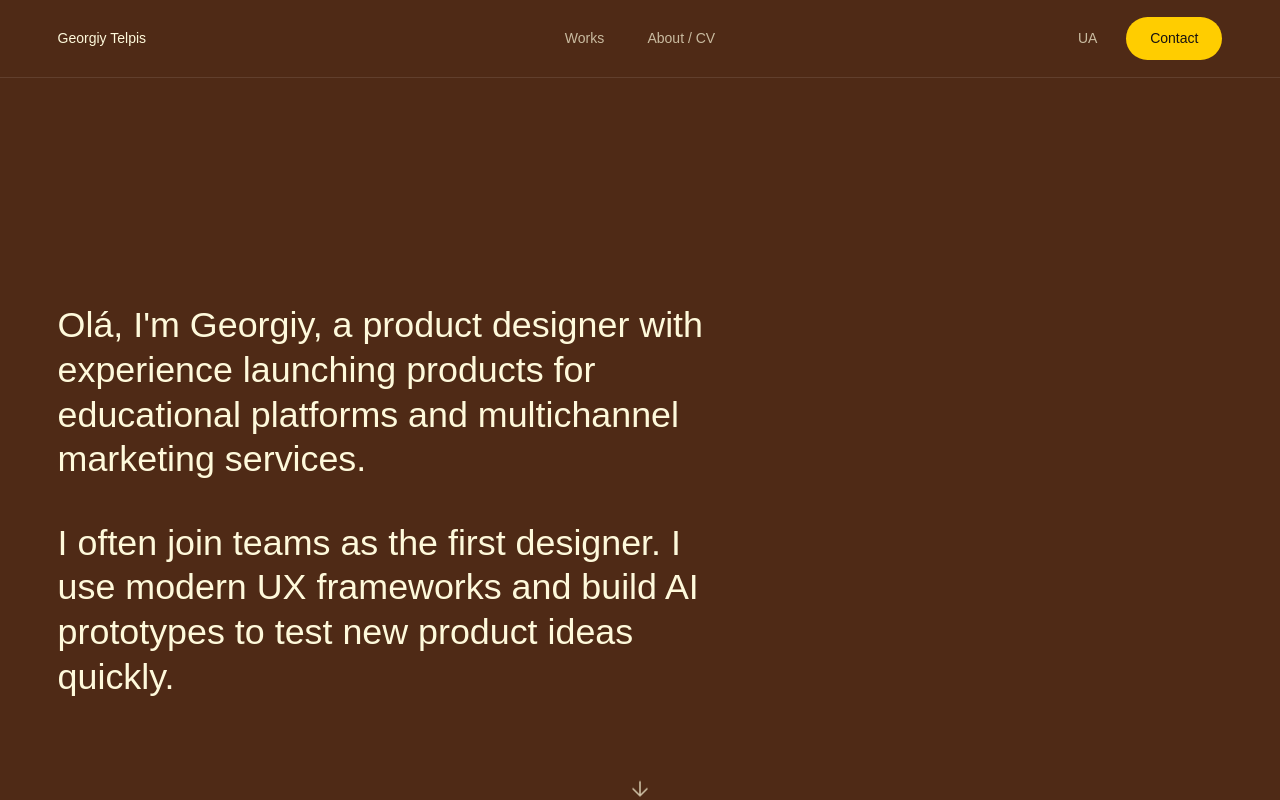
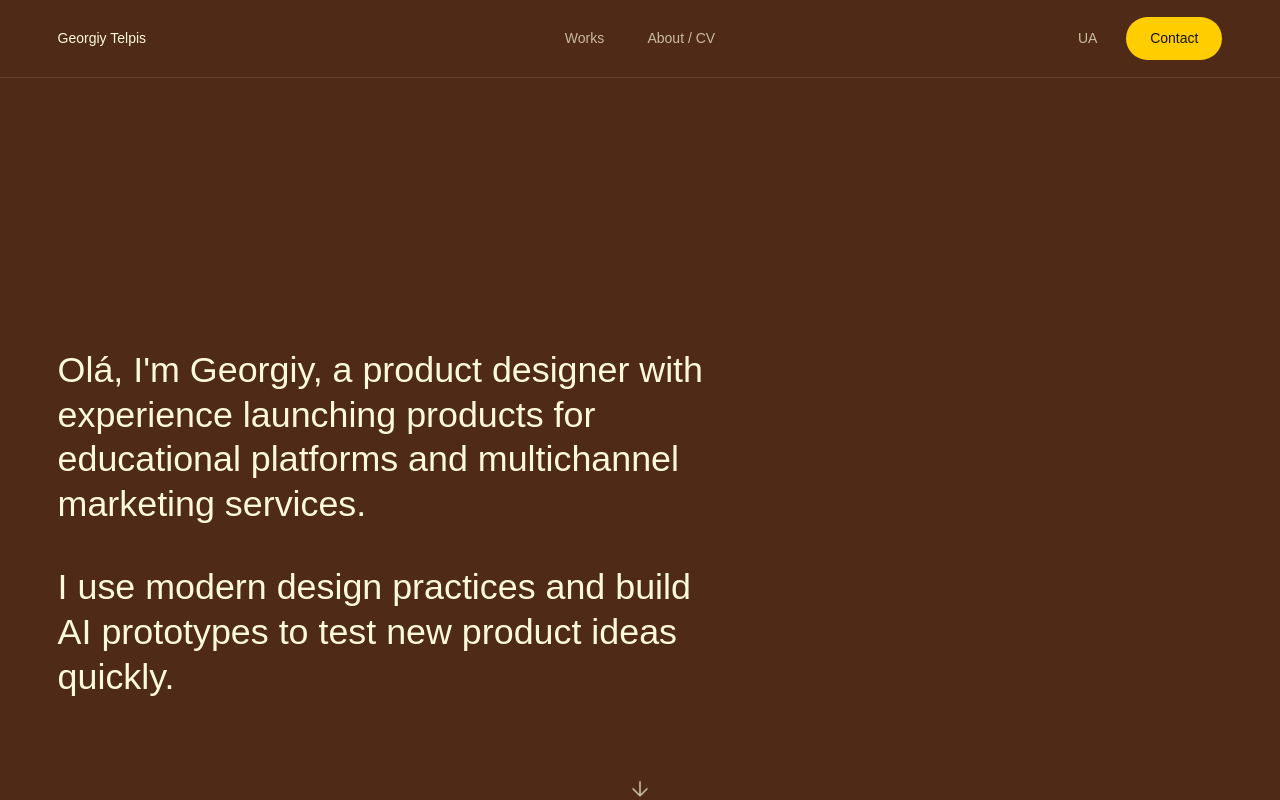
Before and after one commit to telpisgeo/portfolio, a Next.js app: page /en in a window 1280 px wide. Shown: the top 800 px of the page. Built offline with nearby package versions, Linux system fonts and the light colour scheme; a web font is replaced by a local one.

Commit message:
Remove 'first designer' sentence from hero

```diff
--- a/src/components/Hero.tsx
+++ b/src/components/Hero.tsx
@@ -33,8 +33,8 @@ export default function Hero({ locale }: HeroProps) {
           </p>
           <p className="mt-8 text-[clamp(1.35rem,2.8vw,2.25rem)] font-medium text-[#fef9db] leading-[1.25] max-w-[740px] hero-text-second">
             {isUk
-              ? "Найчастіше, залучаюсь до команд, в яких я перший дизайнер. Використовую сучасні UX фреймворки та роблю AI прототипи для тестування нових ідей в продукті."
-              : "I often join teams as the first designer. I use modern UX frameworks and build AI prototypes to test new product ideas quickly."}
+              ? "Використовую сучасні підходи до проєктування та роблю прототипи з допомогою ШІ для тестування нових ідей в продукті."
+              : "I use modern design practices and build AI prototypes to test new product ideas quickly."}
           </p>
         </div>
 
```
